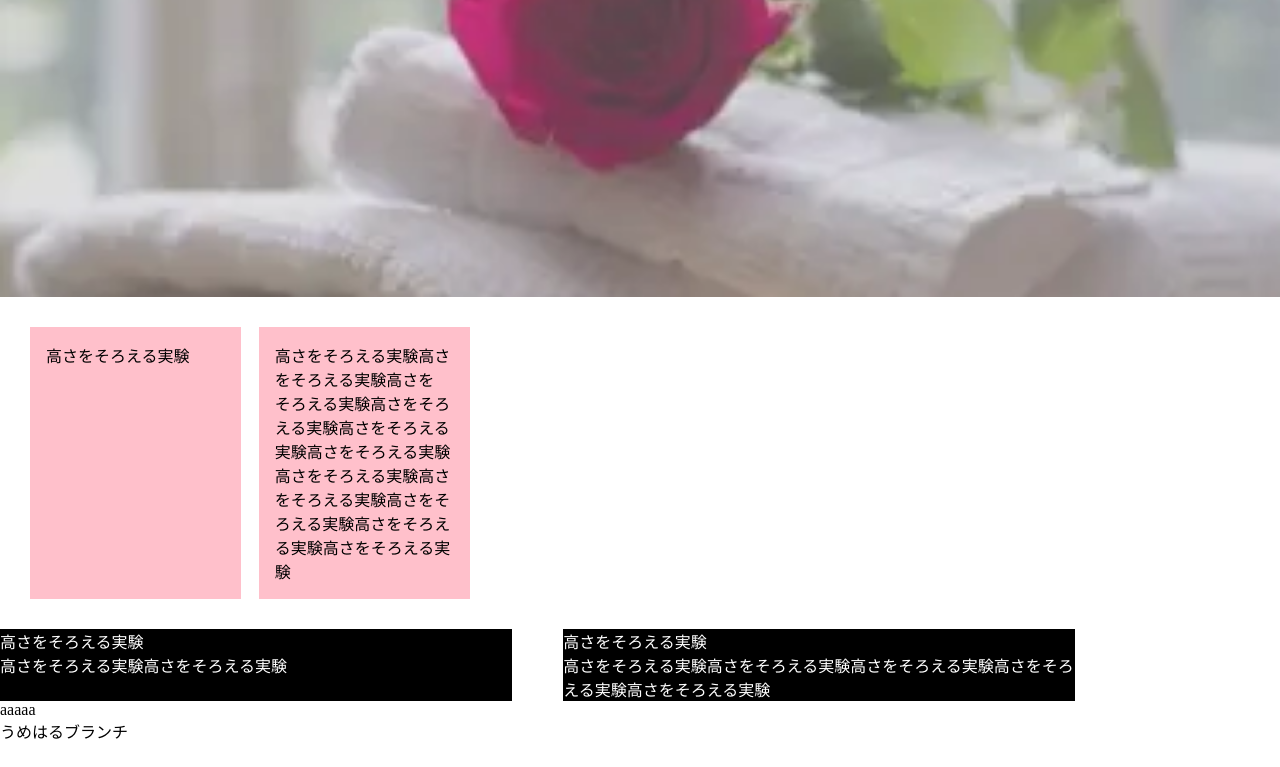
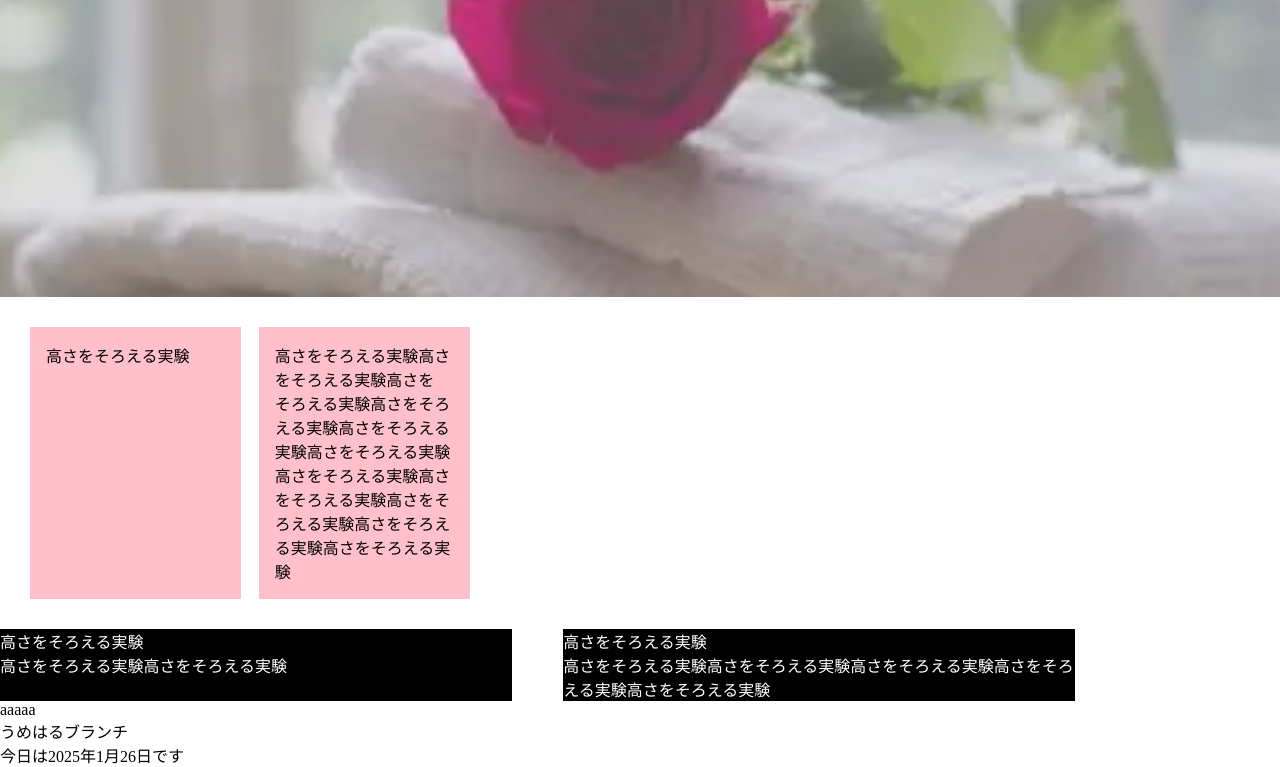
Before and after one commit to umeharus2/jikken, a plain HTML site: page index.html in a window 1280 px wide. Shown: the part 435-1202 px from the top of the page. Before the commit the page ends 1178 px from the top, so only its background shows below. Drawn offline with nearby package versions, Linux system fonts and the light colour scheme.

Commit message:
ブランチ２回目

```diff
--- a/index.html
+++ b/index.html
@@ -93,6 +93,7 @@
 
   <section class="gittest">
     <h2>うめはるブランチ</h2>
+    <p>今日は2025年1月26日です</p>
   </section>
 
 
```
